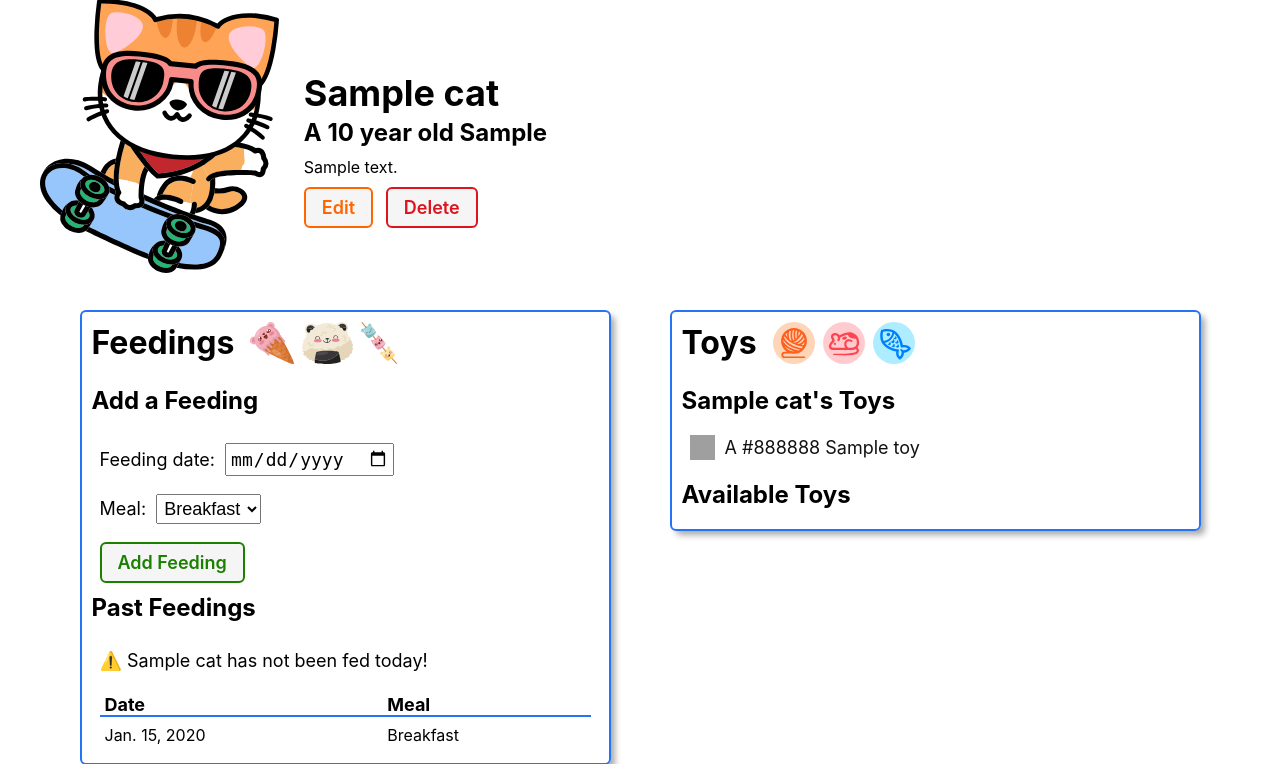
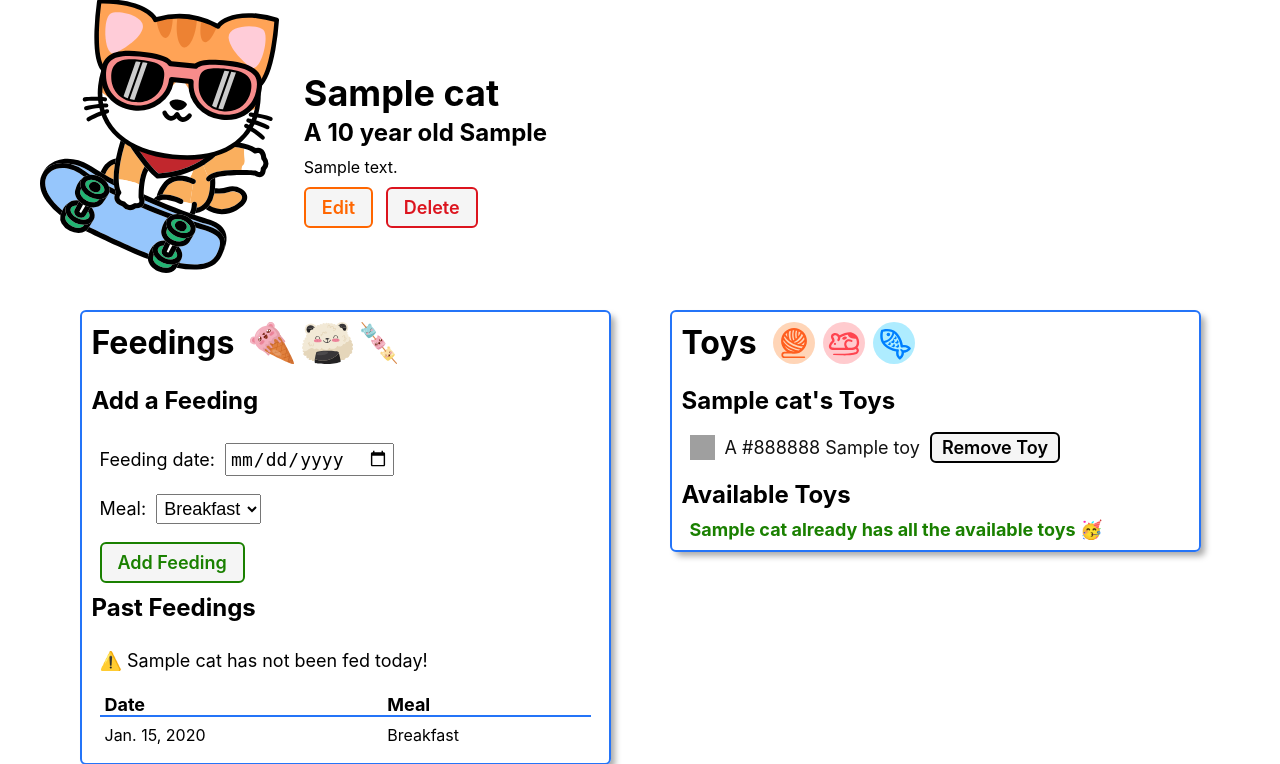
Before and after one commit to Xugknight/catcollector, a Django app: page /cats/1/ in a window 1280 px wide. Shown: the part 91-855 px from the top of the page. Run offline with Django 5.2, Linux system fonts and the light colour scheme; tables that the repository leaves empty hold one stand-in row (values such as "Sample post").

Commit message:
Finish part 6

```diff
--- a/main_app/templates/cats/detail.html
+++ b/main_app/templates/cats/detail.html
@@ -92,6 +92,10 @@
               <a href="{% url 'toy-detail' toy.id %}">
                 <p>A {{ toy.color }} {{ toy.name }}</p>
               </a>
+              <form action="{% url 'remove-toy' cat.id toy.id %}" method="post">
+                {% csrf_token %}
+                <button type="submit" class="btn btn-danger">Remove Toy</button>
+              </form>
             </div>
           {% empty %}
           <p class="no-toys">{{cat.name}} doesn't have any toys!</p>
@@ -109,6 +113,8 @@
             <button type="submit" class="btn submit">Give Toy</button>
           </form>
         </div>
+      {% empty %}
+        <p class="all-toys">{{cat.name}} already has all the available toys 🥳</p>
       {% endfor %}
     </div>
   </section>
--- a/main_app/urls.py
+++ b/main_app/urls.py
@@ -12,6 +12,7 @@ urlpatterns = [
     path('cats/<int:pk>/delete/', views.CatDelete.as_view(), name='cat-delete'),
     path('cats/<int:cat_id>/add-feeding/', views.add_feeding, name='add-feeding'),
     path('cats/<int:cat_id>/associate-toy/<int:toy_id>/', views.associate_toy, name='associate-toy'),
+    path('cats/<int:cat_id>/remove-toy/<int:toy_id>/', views.remove_toy, name='remove-toy'),
     path('toys/create/', views.ToyCreate.as_view(), name='toy-create'),
     path('toys/<int:pk>/', views.ToyDetail.as_view(), name='toy-detail'),
     path('toys/', views.ToyList.as_view(), name='toy-index'),
--- a/main_app/views.py
+++ b/main_app/views.py
@@ -79,3 +79,8 @@ def associate_toy(request, cat_id, toy_id):
     # cat = Cat.objects.get(id__exact=cat_id)
     # cat.toys.add(toy_id)
     return redirect('cat-detail', cat_id=cat_id)
+
+def remove_toy(request, cat_id, toy_id):
+    cat = Cat.objects.get(id__exact=cat_id)
+    cat.toys.remove(toy_id)
+    return redirect('cat-detail', cat_id=cat.id)
```
